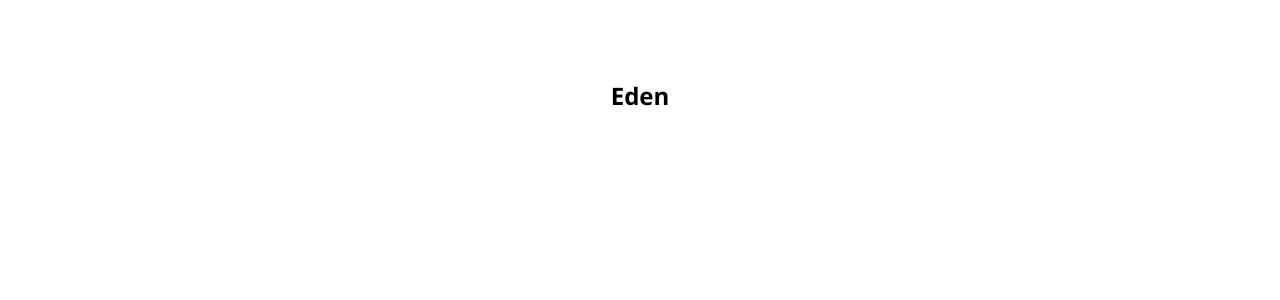
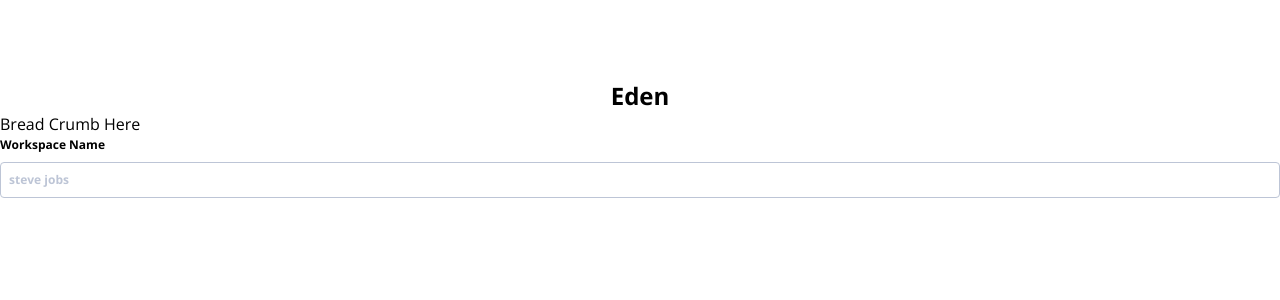
Before and after one commit to dienigma/eden-onboarding-react, a React (Create React App) app: page / in a window 1280 px wide. Shown: the top 300 px of the page. Built offline with nearby package versions, Linux system fonts and the light colour scheme.

Commit message:
Plug it in

```diff
--- a/src/App.js
+++ b/src/App.js
@@ -1,10 +1,13 @@
 import Heading from './Components/Heading';
 import Container from './Components/Container';
+import OnboardingForm from './Components/OnboardingForm';
 
 export default function App() {
   return (
     <Container>
       <Heading />
+      <p>Bread Crumb Here</p>
+      <OnboardingForm />
     </Container>
   );
 }
```
